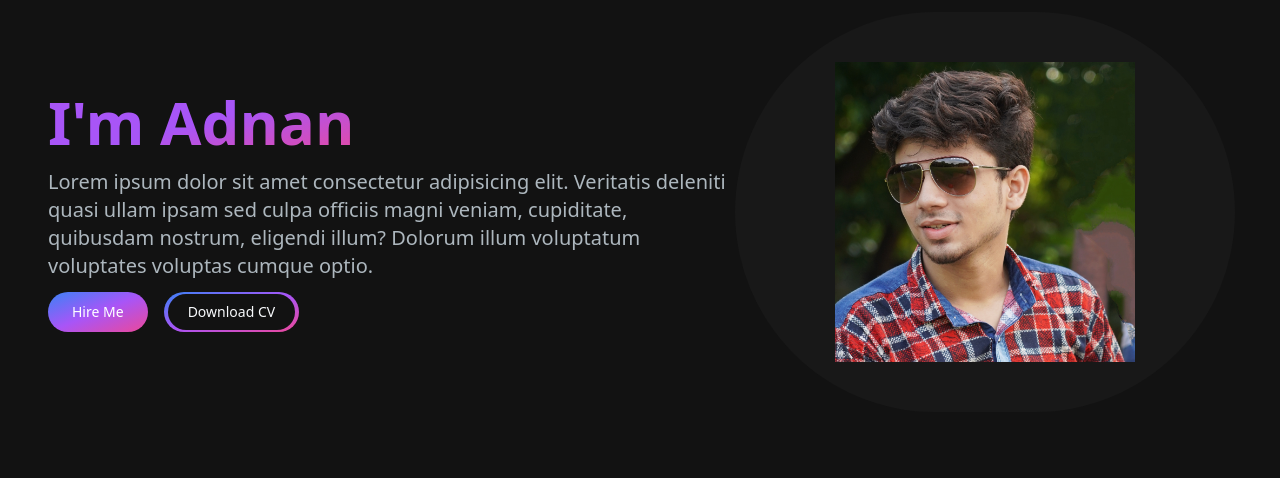
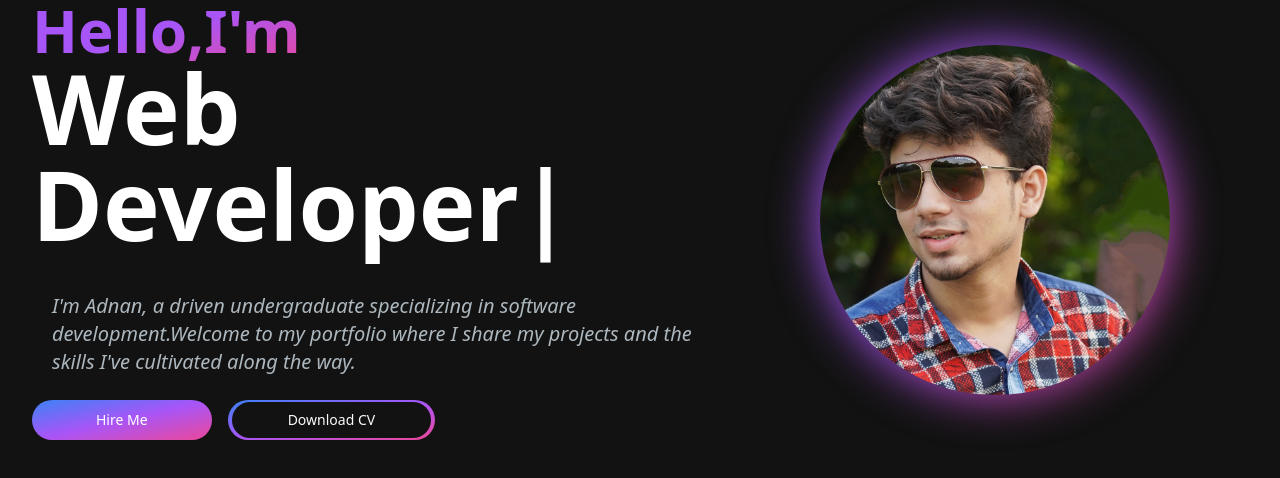
Before and after one commit to Adnan7209/personal-portfolio, a Next.js app: page / in a window 1280 px wide. Shown: the top 478 px of the page. Built offline with nearby package versions, Linux system fonts and the light colour scheme.

Commit message:
hero section ui improved

```diff
--- a/package.json
+++ b/package.json
@@ -17,6 +17,7 @@
     "next": "14.2.3",
     "react": "^18",
     "react-dom": "^18",
+    "react-type-animation": "^3.2.0",
     "tailwind-merge": "^2.3.0",
     "tailwindcss-animate": "^1.0.7"
   },
--- a/src/app/page.js
+++ b/src/app/page.js
@@ -1,13 +1,14 @@
 import HeroSection from "@/components/custom/HeroSection";
+import Navbar from "@/components/custom/Navbar";
 import { Button } from "@/components/ui/button";
 
 export default function Home() {
   return (
-    <main className="flex min-h-screen bg-[#121212]">
-      <div className=" container mx-auto py-3 px-12">
-      <HeroSection/>
+    <main className="min-h-screen bg-[#121212]">
+      {/* <Navbar/> */}
+      <div className="container mx-auto ">
+        <HeroSection />
       </div>
-
     </main>
   );
 }
--- a/src/components/custom/HeroSection.jsx
+++ b/src/components/custom/HeroSection.jsx
@@ -1,33 +1,72 @@
-import Image from 'next/image'
-import React from 'react'
-import { Button } from '../ui/button'
+"use client";
+import Image from "next/image";
+import React from "react";
+import { Button } from "../ui/button";
+import { TypeAnimation } from "react-type-animation";
 
 const HeroSection = () => {
   return (
     <section>
-        <div className='grid grid-cols-1 sm:grid-cols-12'>
-            <div className='col-span-7 place-self-center text-center sm:text-left'>
-        <h1 className='text-white text-4xl mb-4 lg:text-6xl font-extrabold'>
-            <span className='text-transparent bg-clip-text bg-gradient-to-br from-purple-500 via-purple-500 to bg-pink-500'>I'm Adnan</span></h1>
-        <p className='text-[#ADB7BE] text-lg lg:text-xl'>Lorem ipsum dolor sit amet consectetur adipisicing elit. Veritatis deleniti quasi ullam ipsam sed culpa officiis magni veniam, cupiditate, quibusdam nostrum, eligendi illum? Dolorum illum voluptatum voluptates voluptas cumque optio.
+      <div className="grid grid-cols-1 md:grid-cols-12 ">
+        <div className="md:col-span-7  place-self-center text-center sm:text-left mb-16 md:mb-0 ">
+          <div className="text-white text-2xl md:text-5xl  mb-4  font-extrabold px-15">
+            <span className="text-transparent  text-4xl md:text-6xl spa bg-clip-text bg-gradient-to-br from-purple-500 via-purple-500 to bg-pink-500">
+              Hello,I'm{" "}
+            </span>
+            <br />
+            <TypeAnimation
+              sequence={[
+                // Same substring at the start will only be typed out once, initially
+                "Adnan",
+                1000, // wait 1s before replacing "Mice" with "Hamsters"
+                "Passionate Programmer",
+                1000,
+                "Web Developer",
+                1000,
+              ]}
+              wrapper="span"
+              speed={50}
+              style={{ fontSize: "2em", display: "inline-block", lineHeight: '1' }}
+              repeat={Infinity}
+            />
+          </div>
+          <p className="text-[#ADB7BE] text-lg lg:text-xl mt-10 px-5 italic mb-3">
+            I'm Adnan, a driven undergraduate specializing in software
+            development.Welcome to my portfolio where I share my projects and
+            the skills I've cultivated along the way.
           </p>
-        <div>
-            <Button className="px-6 py-3 w-full sm:w-fit rounded-full mr-4 bg-white hover:bg-slate-200 text-white bg-gradient-to-br from-blue-500 via-purple-500 to-pink-500">Hire Me</Button>
-            <Button className="px-1 py-1 w-full sm:w-fit rounded-full bg-transparent hover:bg-slate-800    mt-3 bg-gradient-to-br from-blue-500 via-purple-500 to-pink-500"><span className='block bg-[#121212] hover:bg-slate-800 rounded-full w-full sm-w-fit  px-5 py-2'>Download CV</span></Button>
+          <div >
+            <Button className="px-16 py-3 w-full sm:w-fit rounded-full mr-4 bg-white hover:bg-slate-200 text-white bg-gradient-to-br from-blue-500 via-purple-500 to-pink-500 hover:scale-110 transition-all duration-200">
+              Hire Me
+            </Button>
+            <Button className="px-1 py-1 w-full sm:w-fit rounded-full bg-transparent hover:bg-slate-800    mt-3 bg-gradient-to-br from-blue-500 via-purple-500 to-pink-500 hover:scale-110 transition-all duration-200">
+              <span className="block bg-[#121212]  rounded-full w-full sm-w-fit  px-14 py-2 ">
+                Download CV
+              </span>
+            </Button>
+
           </div>
+          {/* <div className="pointer-events-none h-[300px] w-[300px] absolute -top-20 left-24 bg-gradient-to-br from-blue-500 via-purple-500 to-pink-500  transition-all duration-200  filter blur-xl -z-100 opacity-35"></div> */}
         </div>
-        <div className='col-span-5 place-self-center mt-4 lg:mt-0'>
-            <div className='rounded-full bg-[#181818] w-[350px] lg:w-[500px] h-[400px] relative'>
-            <Image src="/images/user.jpg"
-            alt='hero-image'
+        <div className="md:col-span-5 place-self-center relative   ">
+          <div className="rounded-full bg-gradient-to-br from-purple-500 via-purple-500 to bg-pink-500  w-[250px] md:w-[350px] md:h-[350px] h-[250px]   filter blur-xl">
+
+          </div><Image
+              src="/images/user.jpg"
+              alt="hero-image"
               width={300}
               height={300}
-            className='absolute transform -translate-x-1/2 -translate-y-1/2 top-1/2 left-1/2' />
+              className=" rounded-full md:w-[400px] absolute transform -translate-x-1/2 -translate-y-1/2 top-1/2 left-1/2 "
+            />
+          {/* <div className="relative w-screen h-screen bg-blue-500 flex items-center justify-center">
+  <div className="bg-opacity-15 rounded-full bg-gradient-to-br from-purple-500 via-purple-500 to bg-pink-500 w-[350px] md:w-[500px] md:h-[500px] h-[350px] backdrop-blur-3xl flex items-center justify-center">
+    <p className="text-white text-xl">Blurred Background</p>
   </div>
+</div> */}
         </div>
       </div>
     </section>
-  )
-}
+  );
+};
 
-export default HeroSection
+export default HeroSection;
--- /dev/null
+++ b/src/components/custom/Navbar.jsx
@@ -0,0 +1,49 @@
+import Link from 'next/link'
+import React from 'react'
+import Navlink from './Navlink'
+
+const navLinks = [
+    {
+        title:"About",
+        path:"#about"
+    },
+    {
+        title:"Projects",
+        path:"#projects"
+    },
+    {
+        title:"Contact",
+        path:"#contact"
+    },
+]
+const Navbar = () => {
+  return (
+    <nav className='fixed top-0 left-0 right-0 z-10 bg-[#121212
+
+
+
+
+    ]'>
+        <div className='flex flex-wrap items-center justify-between mx-auto p-8'>
+            <Link href={'/'} className='text-xl text-white font-semibold'>PORTFOLIO</Link>
+            <div className='menu hidden md:block md:w-auto ' id='navbar'>
+                <ul className='flex p-4 md:p-0 md:flex-row md:space-x-0 mt-0'>
+
+                        {
+                            navLinks.map((link,index)=>(
+                                <li key={index}>
+                                    <Navlink href={link.path} title={link.title} />
+
+                                </li>
+                            ))
+                        }
+
+                </ul>
+
+            </div>
+        </div>
+    </nav>
+  )
+}
+
+export default Navbar
--- /dev/null
+++ b/src/components/custom/Navlink.jsx
@@ -0,0 +1,13 @@
+
+import Link from 'next/link'
+import React from 'react'
+
+const Navlink = ({href,title}) => {
+  return (
+    <Link href={href}
+                         className='block py-2 pl-3 pr-4 text-[#ADB7BE] sm:text-xl rounded md:p-0 hover:text-white'>
+                            {title}</Link>
+  )
+}
+
+export default Navlink
```
Also changed, not shown: 1 other file (tests, documents, lock files or other folders). Lines whose indentation alone changed are shown as unchanged.
